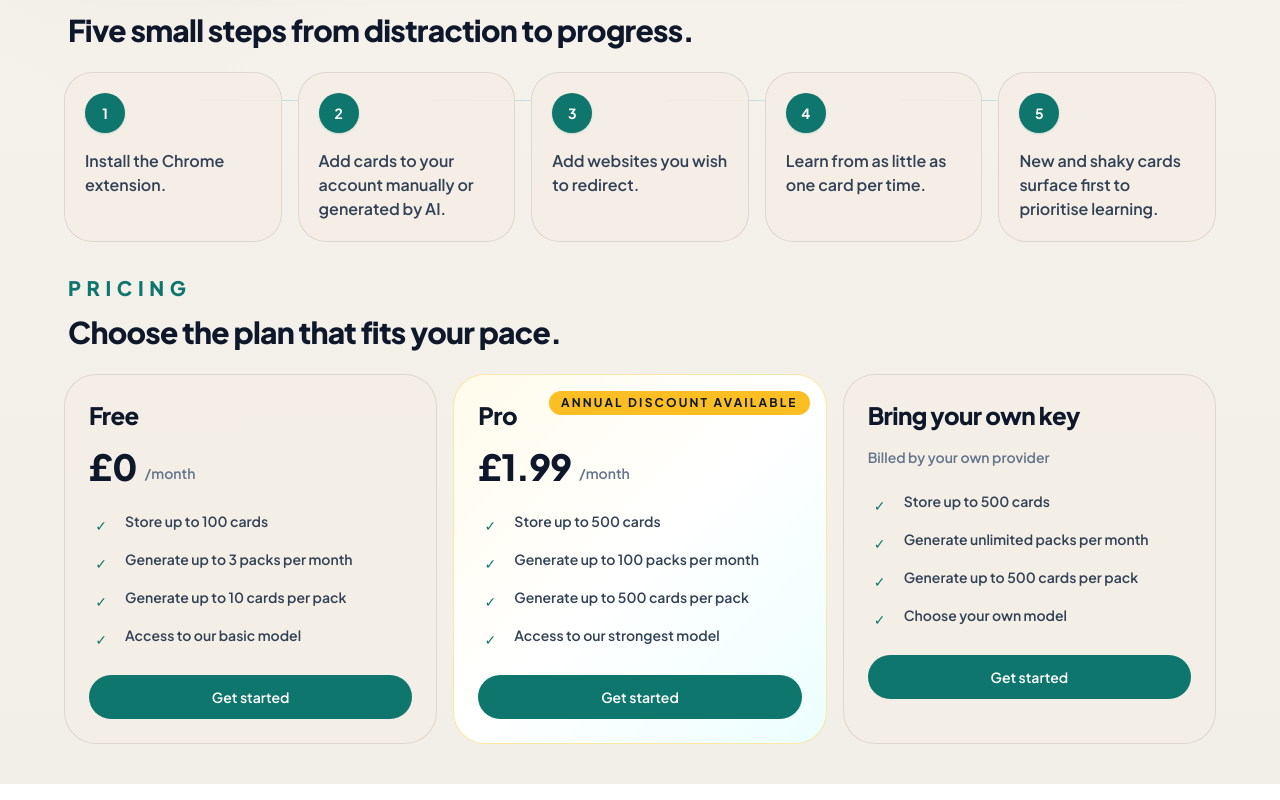
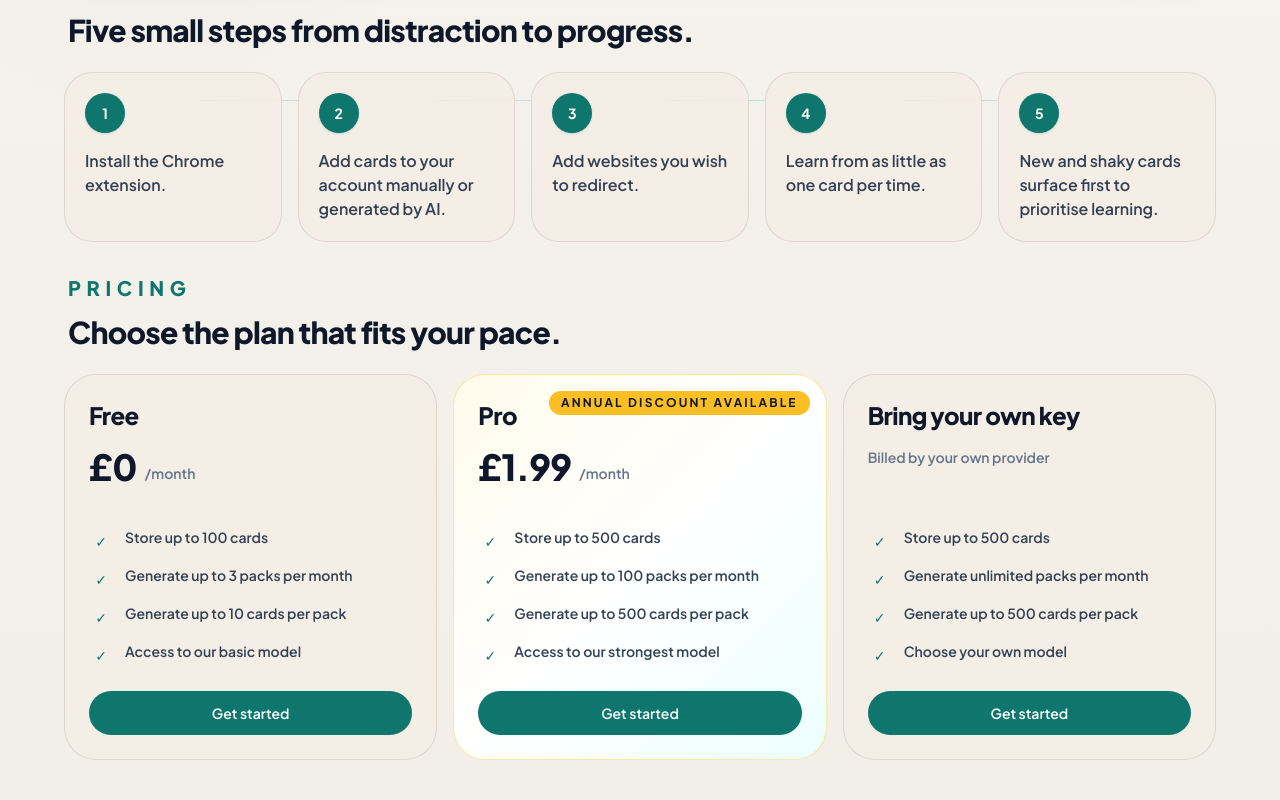
Before and after one commit to MBrock29/stop-procrastinating, a React (Vite) app: page / in a window 1280 px wide. Shown: the part 410-1210 px from the top of the page. Built offline with nearby package versions, Linux system fonts and the light colour scheme; no server answers.

Commit message:
style: align landing page pricing card content

```diff
--- a/src/views/AuthPage.tsx
+++ b/src/views/AuthPage.tsx
@@ -145,6 +145,7 @@ export function AuthPage() {
                   </div>
                 ) : null}
 
+                <div className="min-h-[7.5rem]">
                   <h3 className="text-2xl font-extrabold tracking-tight text-ink dark:text-white">
                     {plan.title}
                   </h3>
@@ -164,8 +165,9 @@ export function AuthPage() {
                       </span>
                     ) : null}
                   </div>
+                </div>
 
-                <ul className="mt-6 space-y-3 text-sm text-slate-700 dark:text-slate-200">
+                <ul className="mt-2 space-y-3 text-sm text-slate-700 dark:text-slate-200">
                   {plan.benefits.map((benefit) => (
                     <li key={benefit} className="flex items-start gap-3">
                       <span className="mt-0.5 inline-flex h-6 w-6 items-center justify-center rounded-full bg-reef/12 text-sm font-bold text-reef">
@@ -176,7 +178,7 @@ export function AuthPage() {
                   ))}
                 </ul>
 
-                <div className="mt-6">
+                <div className="mt-auto pt-6">
                   <Link to="/login" className="action-button min-h-[44px] w-full px-4 py-2 text-sm">
                     Get started
                   </Link>
```
Lines whose indentation alone changed are shown as unchanged.
